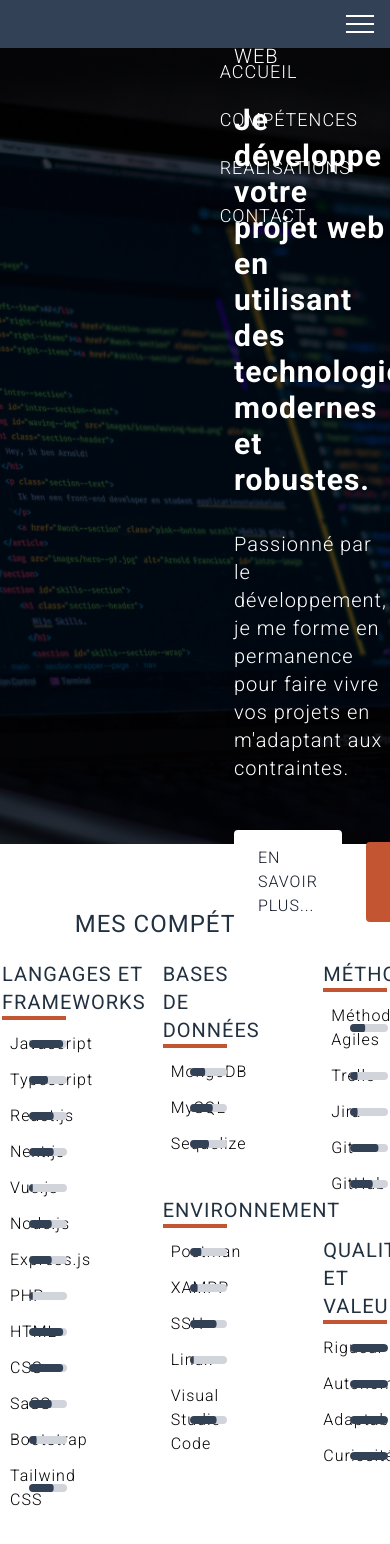
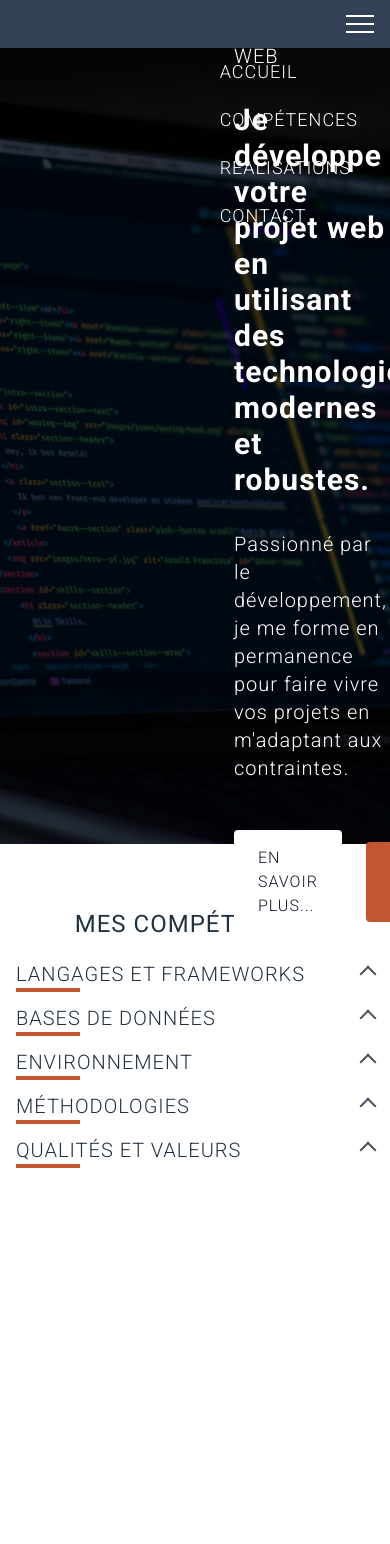
Before and after one commit to bmelicque/portfolio, a Next.js app: page / in a window 390 px wide. Shown: the top 1544 px of the page. After the commit the page ends 1244 px from the top, so only its background shows below. Built offline with nearby package versions, Linux system fonts and the light colour scheme; grey boxes are pictures that could not be loaded.

Commit message:
Reponsive

```diff
--- a/components/profile.tsx
+++ b/components/profile.tsx
@@ -8,9 +8,27 @@ import {
 	HUMAN_SKILLS,
 } from "../lib/data/skills";
 import Image from "next/image";
+import { useState } from "react";
 
 const ICON_PATH_ROOT = "/assets/logos/";
 const ICON_SIZE = 24;
+
+// Unfold button
+interface UnfoldButton {
+	active?: boolean;
+	toggleState: () => void;
+}
+
+function UnfoldButton({ active, toggleState }: UnfoldButton) {
+	const rotation = active ? "rotate-45" : "-rotate-135";
+	const className =
+		"block sm:hidden w-3 h-3 border-gray-600 border-r-2 border-b-2 " + rotation;
+	return (
+		<button onClick={toggleState}>
+			<span className={className}></span>
+		</button>
+	);
+}
 
 // Skill Item
 function Skill({ icon, name, value }: Skill) {
@@ -45,10 +63,24 @@ interface SkillList {
 }
 
 function SkillList({ category, skills }: SkillList) {
+	const [unfolded, setUnfolded] = useState(false);
+
 	return (
 		<section>
-			<SubHeading>{category}</SubHeading>
-			<ul className="flex flex-col gap-3	mb-10">
+			<SubHeading>
+				<span className="w-full flex justify-between">
+					{category}{" "}
+					<UnfoldButton
+						active={unfolded}
+						toggleState={() => setUnfolded((current) => !current)}
+					/>
+				</span>
+			</SubHeading>
+			<ul
+				className={`${
+					unfolded ? "flex" : "hidden"
+				} sm:flex flex-col gap-3 mb-10`}
+			>
 				{skills.map(({ icon, name, value }) => (
 					<Skill key={name} icon={icon} name={name} value={value} />
 				))}
@@ -60,10 +92,13 @@ function SkillList({ category, skills }: SkillList) {
 // Complete component
 export default function Profile() {
 	return (
-		<section className="container mx-auto py-16 px-0.5">
+		<section className="container mx-auto py-16 px-4 sm:px-0.5">
 			<Heading>Mes compétences</Heading>
 
-			<div id="skills-container" className="grid grid-cols-3 gap-24">
+			<div
+				id="skills-container"
+				className="grid grid-cols-1 sm:grid-cols-2 xl:grid-cols-3 sm:gap-16 lg:gap-24"
+			>
 				<SkillList category="Langages et frameworks" skills={LANGUAGES} />
 				<div>
 					<SkillList category="Bases de données" skills={DATABASES} />
--- a/tailwind.config.js
+++ b/tailwind.config.js
@@ -22,6 +22,9 @@ module.exports = {
 			transitionDuration: {
 				0: "0ms",
 			},
+			rotate: {
+				135: "135deg",
+			},
 		},
 	},
 	plugins: [],
```
